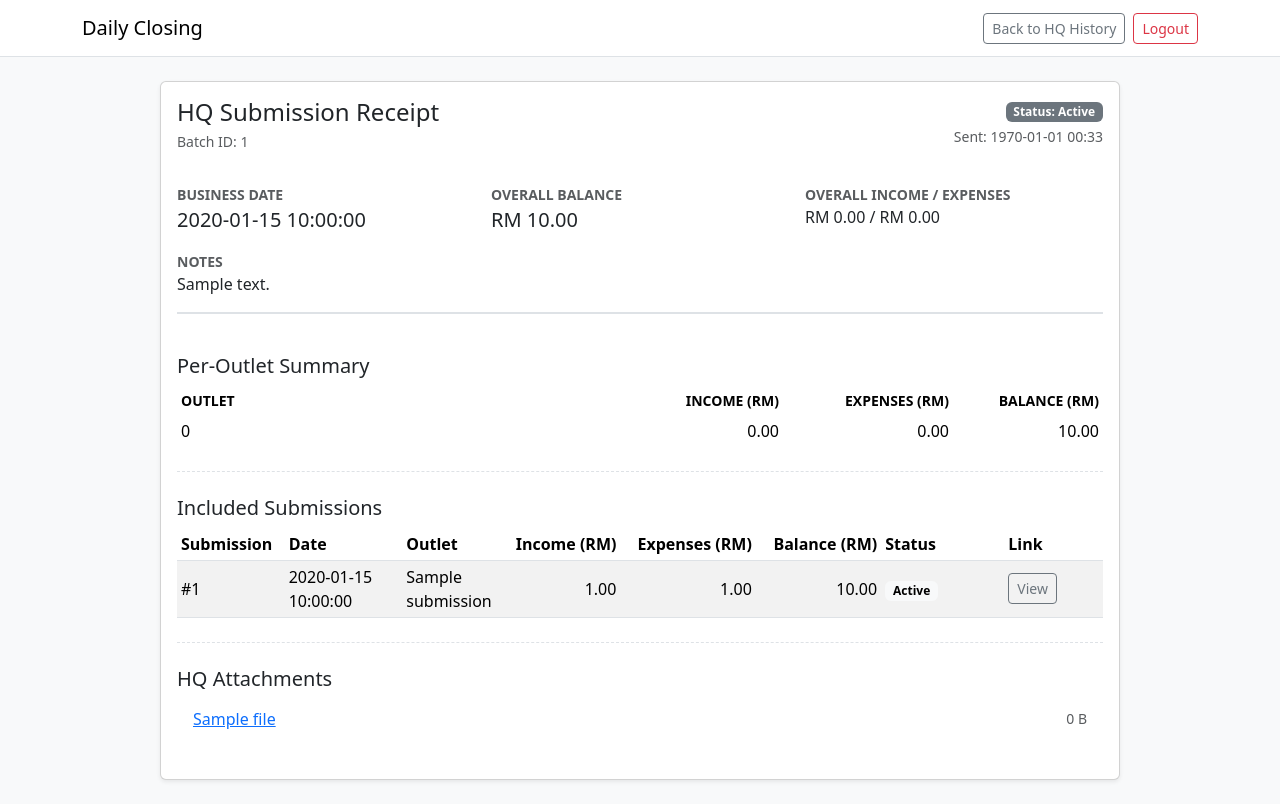
After one commit to renogerry55-ui/daily_closing, a PHP site: the page made by views/manager_hq_batch_view.php in a window 1280 px wide. The commit adds this page. Run offline with PHP 8.4, Linux system fonts and the light colour scheme; the template is opened without the code that fills it: most values are stand-ins (such as "Sample title", 1, 10 or a date in 2020).

Commit message:
Add manager HQ submission history views

```diff
--- a/views/manager/dashboard.php
+++ b/views/manager/dashboard.php
@@ -60,6 +60,7 @@ $perOutlet = $stmt2->fetchAll();
     <a class="btn btn-primary" href="/daily_closing/views/manager_submission_create.php">➕ Sales / Expenses</a>
     <a class="btn btn-outline-primary" href="/daily_closing/manager_submissions.php">📄 My Submissions</a>
     <a class="btn btn-dark" href="/daily_closing/views/report_hq.php">🏦 Report to HQ</a>
+    <a class="btn btn-outline-secondary" href="/daily_closing/manager_hq_batches.php">📚 HQ History</a>
   </div>
 
   <h5 class="mb-2">Per-Outlet (Today)</h5>
--- /dev/null
+++ b/views/manager_hq_batch_view.php
@@ -0,0 +1,197 @@
+<?php
+// /daily_closing/views/manager_hq_batch_view.php
+// Variables: $batch, $submissions, $outletTotals, $files, $submittedAt
+?>
+<!doctype html>
+<html lang="en">
+<head>
+  <meta charset="utf-8">
+  <meta name="viewport" content="width=device-width, initial-scale=1">
+  <title>HQ Batch #<?= (int)$batch['id'] ?> — Manager</title>
+  <link href="https://cdn.jsdelivr.net/npm/bootstrap@5.3.3/dist/css/bootstrap.min.css" rel="stylesheet">
+  <style>
+    body { background: #f8f9fa; }
+    .receipt-card { max-width: 960px; margin: 0 auto; }
+    .section + .section { border-top: 1px dashed #dee2e6; }
+    .section { padding: 1.5rem 0; }
+  </style>
+</head>
+<body>
+
+<nav class="navbar navbar-expand-lg bg-white border-bottom">
+  <div class="container">
+    <a class="navbar-brand" href="/daily_closing/views/manager/dashboard.php">Daily Closing</a>
+    <div class="ms-auto d-flex gap-2">
+      <a class="btn btn-outline-secondary btn-sm" href="/daily_closing/manager_hq_batches.php">Back to HQ History</a>
+      <a class="btn btn-outline-danger btn-sm" href="/daily_closing/logout.php">Logout</a>
+    </div>
+  </div>
+</nav>
+
+<main class="container py-4">
+  <div class="card shadow-sm receipt-card">
+    <div class="card-body">
+      <header class="pb-3 mb-3 border-bottom border-2">
+        <div class="d-flex flex-wrap gap-3 align-items-start justify-content-between">
+          <div>
+            <h1 class="h4 mb-1">HQ Submission Receipt</h1>
+            <div class="text-muted small">Batch ID: <?= (int)$batch['id'] ?></div>
+          </div>
+          <div class="text-end">
+            <?php
+              $badge = match ($batch['status']) {
+                'submitted'    => 'warning',
+                'processing'   => 'info',
+                'acknowledged' => 'primary',
+                'completed'    => 'success',
+                'rejected'     => 'danger',
+                default        => 'secondary',
+              };
+            ?>
+            <span class="badge text-bg-<?= $badge ?>">Status: <?= htmlspecialchars(ucfirst($batch['status'])) ?></span>
+            <?php if ($submittedAt): ?>
+              <div class="small text-muted mt-1">Sent: <?= htmlspecialchars(date('Y-m-d H:i', $submittedAt)) ?></div>
+            <?php endif; ?>
+          </div>
+        </div>
+        <div class="row mt-3 g-3">
+          <div class="col-sm-4">
+            <div class="fw-semibold text-muted text-uppercase small">Business date</div>
+            <div class="fs-5"><?= htmlspecialchars($batch['report_date']) ?></div>
+          </div>
+          <div class="col-sm-4">
+            <div class="fw-semibold text-muted text-uppercase small">Overall Balance</div>
+            <div class="fs-5">RM <?= number_format((float)$batch['overall_balance'], 2) ?></div>
+          </div>
+          <div class="col-sm-4">
+            <div class="fw-semibold text-muted text-uppercase small">Overall Income / Expenses</div>
+            <div>RM <?= number_format((float)$batch['overall_total_income'], 2) ?> / RM <?= number_format((float)$batch['overall_total_expenses'], 2) ?></div>
+          </div>
+        </div>
+        <?php if (!empty($batch['notes'])): ?>
+          <div class="mt-3">
+            <div class="fw-semibold text-muted text-uppercase small">Notes</div>
+            <div><?= nl2br(htmlspecialchars($batch['notes'])) ?></div>
+          </div>
+        <?php endif; ?>
+      </header>
+
+      <section class="section">
+        <h2 class="h5">Per-Outlet Summary</h2>
+        <?php if (!$outletTotals): ?>
+          <p class="text-muted mb-0">No outlet breakdown available.</p>
+        <?php else: ?>
+          <div class="table-responsive">
+            <table class="table table-sm table-borderless mb-0">
+              <thead class="text-muted text-uppercase small">
+                <tr>
+                  <th>Outlet</th>
+                  <th class="text-end" style="width:160px;">Income (RM)</th>
+                  <th class="text-end" style="width:170px;">Expenses (RM)</th>
+                  <th class="text-end" style="width:150px;">Balance (RM)</th>
+                </tr>
+              </thead>
+              <tbody>
+              <?php foreach ($outletTotals as $outlet => $totals): ?>
+                <tr>
+                  <td><?= htmlspecialchars($outlet) ?></td>
+                  <td class="text-end"><?= number_format($totals['income'], 2) ?></td>
+                  <td class="text-end"><?= number_format($totals['expenses'], 2) ?></td>
+                  <td class="text-end"><?= number_format($totals['balance'], 2) ?></td>
+                </tr>
+              <?php endforeach; ?>
+              </tbody>
+            </table>
+          </div>
+        <?php endif; ?>
+      </section>
+
+      <section class="section">
+        <h2 class="h5">Included Submissions</h2>
+        <div class="table-responsive">
+          <table class="table table-striped table-sm align-middle mb-0">
+            <thead>
+              <tr>
+                <th style="width:110px;">Submission</th>
+                <th style="width:130px;">Date</th>
+                <th>Outlet</th>
+                <th class="text-end" style="width:140px;">Income (RM)</th>
+                <th class="text-end" style="width:150px;">Expenses (RM)</th>
+                <th class="text-end" style="width:140px;">Balance (RM)</th>
+                <th style="width:140px;">Status</th>
+                <th style="width:110px;">Link</th>
+              </tr>
+            </thead>
+            <tbody>
+            <?php if (!$submissions): ?>
+              <tr>
+                <td colspan="8" class="text-center text-muted">No submissions were linked to this batch.</td>
+              </tr>
+            <?php else: ?>
+              <?php foreach ($submissions as $row): ?>
+                <?php
+                  $badge = match ($row['status']) {
+                    'pending'  => 'warning',
+                    'approved' => 'success',
+                    'rejected' => 'danger',
+                    'recorded' => 'secondary',
+                    default    => 'light',
+                  };
+                ?>
+                <tr>
+                  <td>#<?= (int)$row['id'] ?></td>
+                  <td><?= htmlspecialchars($row['date']) ?></td>
+                  <td><?= htmlspecialchars($row['outlet_name']) ?></td>
+                  <td class="text-end"><?= number_format((float)$row['total_income'], 2) ?></td>
+                  <td class="text-end"><?= number_format((float)$row['total_expenses'], 2) ?></td>
+                  <td class="text-end"><?= number_format((float)$row['balance'], 2) ?></td>
+                  <td>
+                    <span class="badge text-bg-<?= $badge ?>"><?= htmlspecialchars(ucfirst($row['status'])) ?></span>
+                  </td>
+                  <td>
+                    <a class="btn btn-sm btn-outline-secondary" href="/daily_closing/manager_submission_view.php?id=<?= (int)$row['id'] ?>">View</a>
+                  </td>
+                </tr>
+              <?php endforeach; ?>
+            <?php endif; ?>
+            </tbody>
+          </table>
+        </div>
+      </section>
+
+      <section class="section">
+        <h2 class="h5">HQ Attachments</h2>
+        <?php if (!$files): ?>
+          <p class="text-muted mb-0">No attachments uploaded for this batch.</p>
+        <?php else: ?>
+          <ul class="list-group list-group-flush">
+            <?php foreach ($files as $file): ?>
+              <li class="list-group-item d-flex justify-content-between align-items-center">
+                <a href="/daily_closing<?= htmlspecialchars($file['file_path']) ?>" target="_blank">
+                  <?= htmlspecialchars($file['original_name']) ?>
+                </a>
+                <?php if (!empty($file['size_bytes'])): ?>
+                  <small class="text-muted">
+                    <?php
+                      $size = (float)$file['size_bytes'];
+                      if ($size >= 1048576) {
+                        echo number_format($size / 1048576, 2) . ' MB';
+                      } elseif ($size >= 1024) {
+                        echo number_format($size / 1024, 1) . ' KB';
+                      } else {
+                        echo (int)$size . ' B';
+                      }
+                    ?>
+                  </small>
+                <?php endif; ?>
+              </li>
+            <?php endforeach; ?>
+          </ul>
+        <?php endif; ?>
+      </section>
+    </div>
+  </div>
+</main>
+
+</body>
+</html>
--- a/views/manager_submission_view.php
+++ b/views/manager_submission_view.php
@@ -24,6 +24,7 @@
   <div class="container">
     <a class="navbar-brand" href="/daily_closing/views/manager/dashboard.php">Daily Closing</a>
     <div class="ms-auto d-flex gap-2">
+      <a class="btn btn-outline-secondary btn-sm" href="/daily_closing/manager_hq_batches.php">HQ History</a>
       <a class="btn btn-outline-secondary btn-sm" href="/daily_closing/manager_submissions.php">Back to submissions</a>
       <button class="btn btn-dark btn-sm" onclick="window.print()">Print</button>
     </div>
--- a/views/manager_submissions_list.php
+++ b/views/manager_submissions_list.php
@@ -17,7 +17,9 @@ $queryParams = $queryParams ?? [];
 <nav class="navbar navbar-expand-lg bg-white border-bottom">
   <div class="container">
     <a class="navbar-brand" href="/daily_closing/views/manager/dashboard.php">Daily Closing</a>
-    <div class="ms-auto">
+    <div class="ms-auto d-flex gap-2">
+      <a class="btn btn-outline-secondary btn-sm" href="/daily_closing/views/report_hq.php">Submit to HQ</a>
+      <a class="btn btn-outline-secondary btn-sm" href="/daily_closing/manager_hq_batches.php">HQ History</a>
       <a class="btn btn-primary btn-sm" href="/daily_closing/views/manager_submission_create.php">New Submission</a>
       <a class="btn btn-outline-danger btn-sm" href="/daily_closing/logout.php">Logout</a>
     </div>
--- a/views/report_hq.php
+++ b/views/report_hq.php
@@ -44,6 +44,7 @@ $overallInc = 0.0; $overallExp = 0.0; $overallBal = 0.0;
     <a class="navbar-brand" href="/daily_closing/views/manager/dashboard.php">Daily Closing</a>
     <div class="ms-auto d-flex gap-2">
       <a class="btn btn-outline-secondary btn-sm" href="/daily_closing/manager_submissions.php">My Submissions</a>
+      <a class="btn btn-outline-secondary btn-sm" href="/daily_closing/manager_hq_batches.php">HQ History</a>
       <a class="btn btn-outline-danger btn-sm" href="/daily_closing/logout.php">Logout</a>
     </div>
   </div>
```
Also changed, not shown: manager_hq_batch_view.php (added, +73 -0 lines), manager_hq_batches.php (added, +46 -0 lines), views/manager_hq_batches.php (added, +115 -0 lines).
